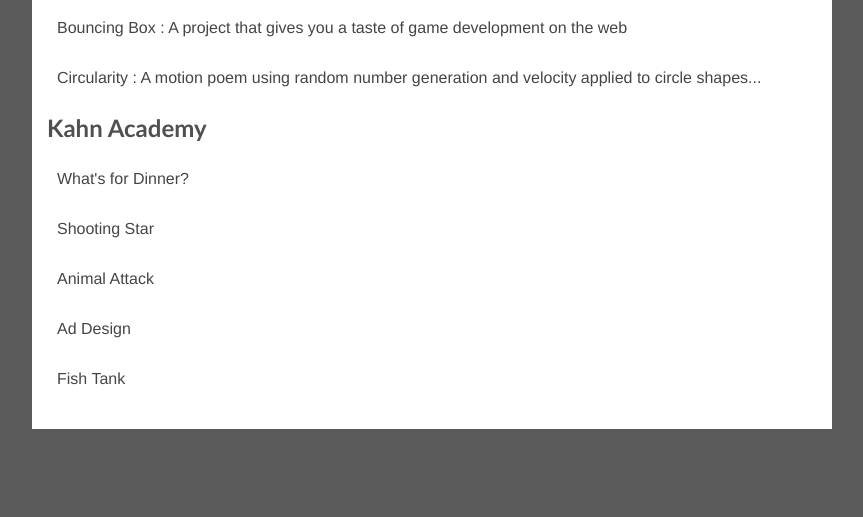
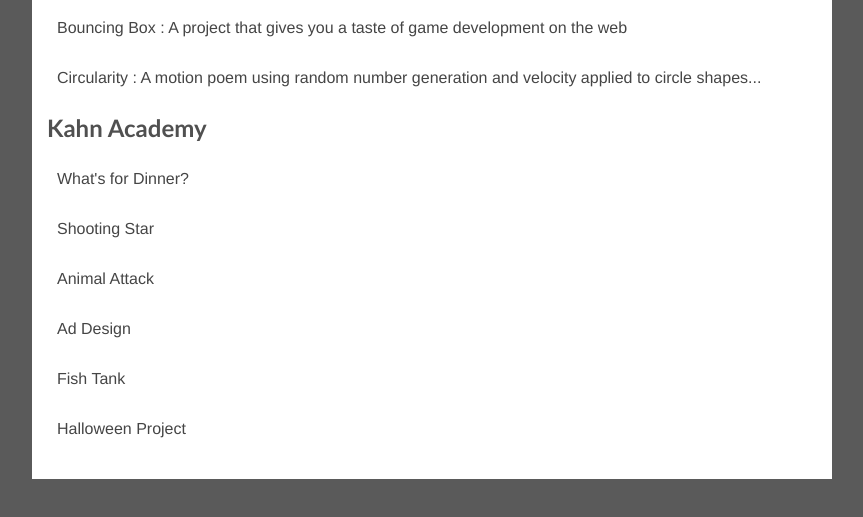
Before and after one commit to paytenmayer/paytenmayer.github.io, a plain HTML site: page portfolio.html in a window 1280 px wide. Shown: the part 203-720 px from the top of the page, without its empty margins (208-1071 px from the left). Drawn offline with Linux system fonts and the light colour scheme.

Commit message:
describe your changes

```diff
--- a/portfolio.html
+++ b/portfolio.html
@@ -31,6 +31,7 @@
                     <li><a href="https://www.khanacademy.org/computer-programming/the-scared-duck-gets-caught-by-the-bear/4584235506384896">Animal Attack</a></li>
                     <li><a href="https://www.khanacademy.org/computer-programming/spread-the-spoon-propaganda/4876025051529216">Ad Design</a></li>
                     <li><a href="https://www.khanacademy.org/computer-programming/the-sardine-stares-back/6659841449574400">Fish Tank</a></li>
+                    <li><a href="https://www.khanacademy.org/computer-programming/test-pumpkinator/4528084103249920">Halloween Project</a></li>
             </div>
         </main>
       </div>
```
